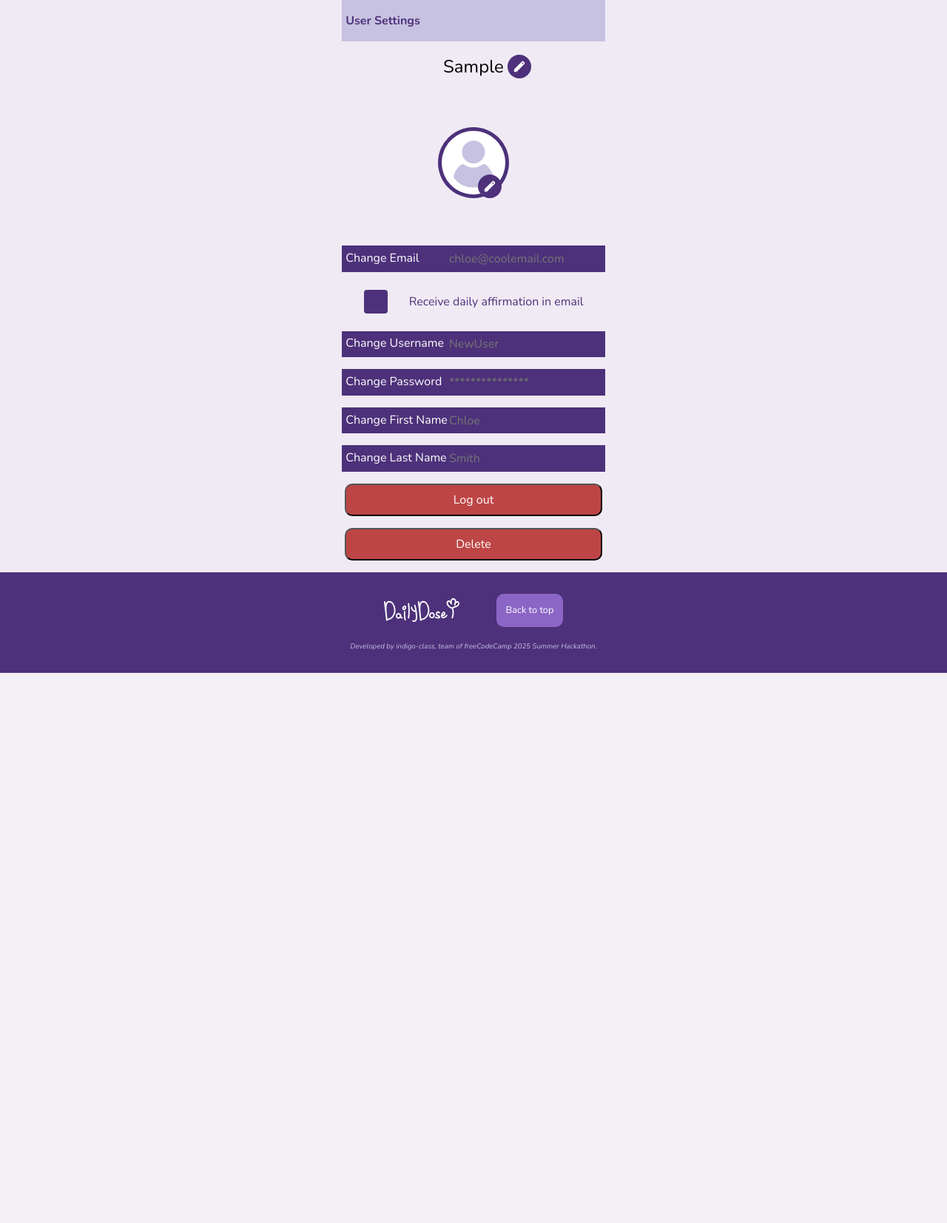
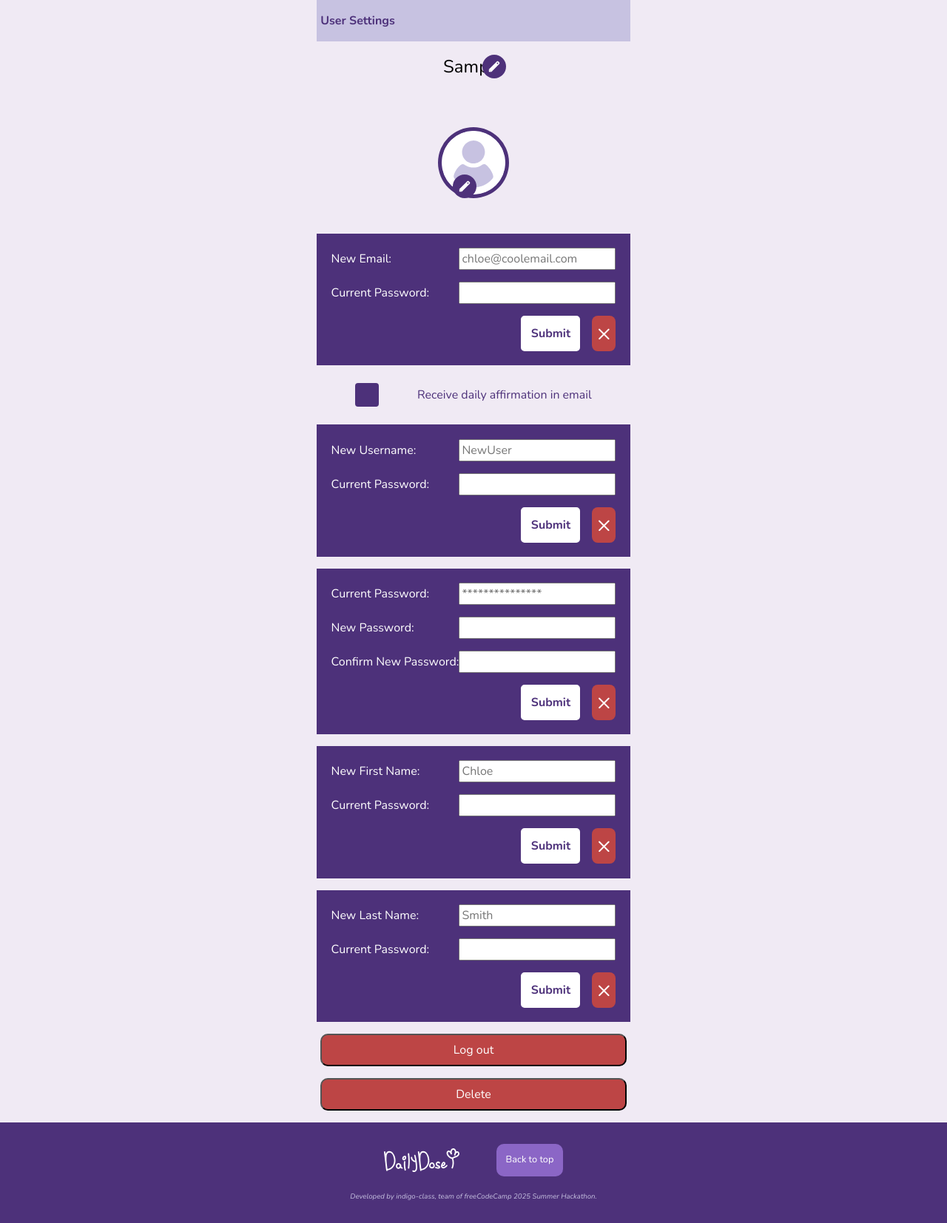
Before and after one commit to freeCodeCamp-2025-Summer-Hackathon/indigo-class, a Flask app: page /user-settings/ in a window 1280 px wide. Shown: the part 56-1710 px from the top of the page at 74% size. Before the commit the page ends 966 px from the top, so only its background shows below. Run offline with Flask 3, Linux system fonts and the light colour scheme; the visitor is signed in with stand-in values (Sample User, id 1); data that the repository does not hold is empty.

Commit message:
update: remove the dropdown

```diff
--- a/app/static/scripts/user_settings.js
+++ b/app/static/scripts/user_settings.js
@@ -1,25 +1,5 @@
 const modal = document.querySelector(".modal__bg");
 const modalContent = document.querySelector(".modal__content");
-
-document.addEventListener("DOMContentLoaded", function() {
-    document.querySelectorAll(".dropdown").forEach(dropdown => {
-        const content = dropdown.nextElementSibling;
-
-        if (content && content.classList.contains("content")) {
-            const closeBtn = content.querySelector(".close");
-
-            if (closeBtn) {
-                closeBtn.addEventListener("click", function () {
-                    content.classList.remove("visible");
-                });
-            }
-
-            dropdown.addEventListener("click", function () {
-                content.classList.toggle("visible");
-            });
-        }
-    });
-});
 
 document.querySelectorAll("[data-type]").forEach(trigger => {
     trigger.addEventListener("click", function(event) {
--- a/app/static/styles/pages/user_settings.css
+++ b/app/static/styles/pages/user_settings.css
@@ -2,7 +2,7 @@
     --modal-bg: rgba(0, 0, 0, 0.6);
 }
 
-body{
+.user__setting_font__size{
     font-size: 1.5rem;
 }
 
@@ -134,32 +134,8 @@ body{
     border-radius: 50%;
 }
 
-.dropdown {
-    background-color: var(--purple-dark);
-    color: var(--white);
-    font-size: 1rem;
-    margin: 1rem 0 0; /*0 bottom margin for the seamless dropdown*/
-    padding: 0.3rem;
-    width: 100%;
+.content {
     display: flex;
-    flex-direction: row;
-    justify-content: space-between;
-    cursor: pointer;
-}
-
-.dropdown input {
-    background-color: var(--purple-dark);
-    color: var(--purple-outline);
-    border: none;
-    cursor: pointer;
-}
-.dropdown label {
-    pointer-events: auto;
-    cursor: pointer;
-}
-
-.content {
-    display: none;
     flex-direction: row;
     justify-content: space-between;
     background-color: var(--purple-dark);
@@ -167,10 +143,7 @@ body{
     font-size: 1rem;
     width: 100%;
     padding: 0.2rem;
-}
-
-.content.visible {
-    display: flex;
+    margin-bottom: 1rem;
 }
 
 .input__row {
--- a/app/templates/auth/user_settings.html
+++ b/app/templates/auth/user_settings.html
@@ -1,6 +1,7 @@
 {% extends "base.html" %} {% block title %}User Setting{% endblock %}
 
 {% block content %}
+<section class="user__setting_font__size">
     <h2 class="setting__bg">User Settings</h2>
 
     <span class="display__name">{{ user_summary.firstname }}</span>
@@ -14,16 +15,11 @@
     <img src="../static/images/profile_img.svg" class="profile__pic">
     <img src="../static/images/edit_icon.svg" class="edit__icon pic" data-type="change__pic">
 
-<div class="dropdown">
-    <label for="sample__email">Change Email</label>
-    <input id="sample__email" readonly placeholder="chloe@coolemail.com">
-</div>
-
     <div class="content">
         <form class="form__group" method="POST" action="{{ url_for('user_settings.update_profile') }}">
             <div class="input__row">
                 <label for="change__email">New Email:</label>
-            <input type="email" id="change__email" name="email" required>
+                <input type="email" id="change__email" name="email" placeholder="chloe@coolemail.com" required>
             </div>
 
             <div class="input__row">
@@ -43,16 +39,11 @@
             <label for="receive__email" class="checkbox__label">Receive daily affirmation in email</label>
     </form>
 
-<div class="dropdown">
-    <label for="sample__username">Change Username</label>
-    <input id="sample__username" readonly placeholder="NewUser">
-</div>
-
     <div class="content">
         <form class="form__group username" method="POST" action="{{ url_for('user_settings.update_profile') }}">
             <div class="input__row">
                 <label for="change__username">New Username:</label>
-            <input type="text" id="change__username" name="username" required>
+                <input type="text" id="change__username" name="username" placeholder="NewUser" required>
             </div>
 
             <div class="input__row">
@@ -67,16 +58,11 @@
         </form>
     </div>
 
-<div class="dropdown">
-    <label for="sample__password">Change Password</label>
-    <input id="sample__password" readonly placeholder="***************">
-</div>
-
     <div class="content">
         <form class="form__group password" method="POST" action="{{ url_for('user_settings.change_password') }}">
             <div class="input__row">
                 <label for="change__password">Current Password:</label>
-            <input type="password" id="change__password" name="password" required>
+                <input type="password" id="change__password" name="password" placeholder="***************" required>
             </div>
 
             <div class="input__row">
@@ -96,16 +82,11 @@
         </form>
     </div>
 
-<div class="dropdown">
-    <label for="sample__fname">Change First Name</label>
-    <input id="sample__fname" readonly placeholder="Chloe">
-</div>
-
     <div class="content">
         <form class="form__group fname" method="POST" action="{{ url_for('user_settings.update_profile') }}">
             <div class="input__row">
                 <label for="change__fname">New First Name:</label>
-            <input type="text" id="change__fname" name="first_name" required>
+                <input type="text" id="change__fname" name="first_name" placeholder="Chloe" required>
             </div>
 
             <div class="input__row">
@@ -120,16 +101,11 @@
         </form>
     </div>
 
-<div class="dropdown">
-    <label for="sample__lname">Change Last Name</label>
-    <input id="sample__lname" readonly placeholder="Smith">
-</div>
-
     <div class="content">
         <form class="form__group lname" method="POST" action="{{ url_for('user_settings.update_profile') }}">
             <div class="input__row">
                 <label for="change__lname">New Last Name:</label>
-            <input type="text" id="change__lname" name="last_name" required>
+                <input type="text" id="change__lname" name="last_name" placeholder="Smith" required>
             </div>
 
             <div class="input__row">
@@ -151,6 +127,7 @@
     <button type="button" class="logout__delete" id="delete" data-type="delete">
         <span>Delete</span>
     </button>
+</section>
 
 <script>
     const urls = {
```
Lines whose indentation alone changed are shown as unchanged.
